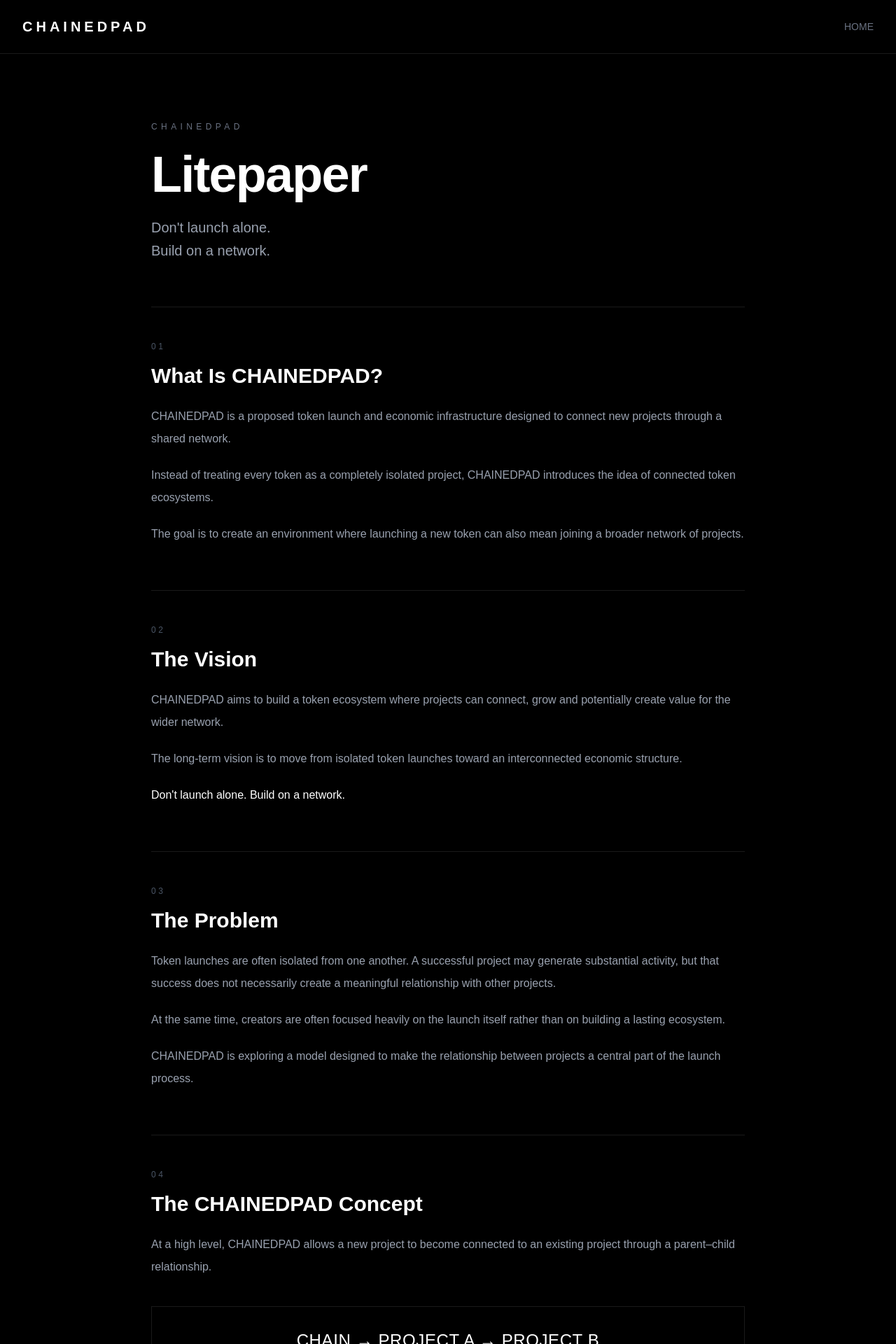
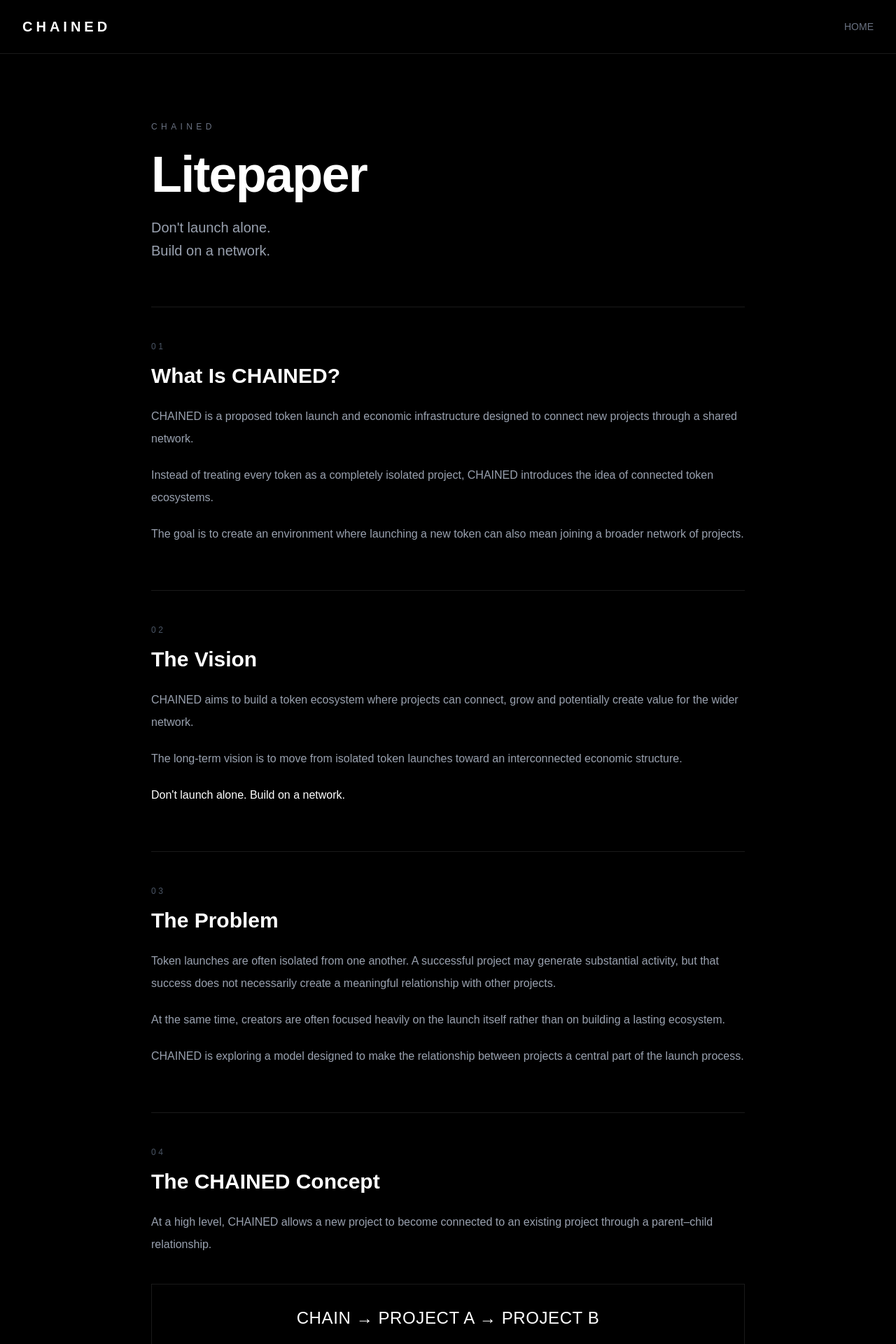
Before and after one commit to yusuffozz/chained-website, a Next.js app: page /litepaper in a window 1280 px wide. Shown: the top 1920 px of the page at 70% size. Built offline with nearby package versions, Linux system fonts and the light colour scheme.

Commit message:
Update brand name

```diff
--- a/app/litepaper/page.tsx
+++ b/app/litepaper/page.tsx
@@ -9,7 +9,7 @@ export default function Litepaper() {
           href="/"
           className="text-xl font-semibold tracking-[0.25em] hover:text-gray-300 transition"
         >
-          CHAINEDPAD
+          CHAINED
         </a>
 
         <a
@@ -26,7 +26,7 @@ export default function Litepaper() {
       <section className="max-w-4xl mx-auto px-6 pt-24 pb-16">
 
         <p className="text-xs tracking-[0.45em] text-gray-500 mb-6">
-          CHAINEDPAD
+          CHAINED
         </p>
 
         <h1 className="text-5xl md:text-7xl font-bold tracking-tight">
@@ -54,20 +54,20 @@ export default function Litepaper() {
           </p>
 
           <h2 className="text-2xl md:text-3xl font-semibold mb-6">
-            What Is CHAINEDPAD?
+            What Is CHAINED?
           </h2>
 
           <div className="space-y-5 text-gray-400 leading-8">
 
             <p>
-              CHAINEDPAD is a proposed token launch and economic
+              CHAINED is a proposed token launch and economic
               infrastructure designed to connect new projects through
               a shared network.
             </p>
 
             <p>
               Instead of treating every token as a completely isolated
-              project, CHAINEDPAD introduces the idea of connected
+              project, CHAINED introduces the idea of connected
               token ecosystems.
             </p>
 
@@ -96,7 +96,7 @@ export default function Litepaper() {
           <div className="space-y-5 text-gray-400 leading-8">
 
             <p>
-              CHAINEDPAD aims to build a token ecosystem where
+              CHAINED aims to build a token ecosystem where
               projects can connect, grow and potentially create value
               for the wider network.
             </p>
@@ -142,7 +142,7 @@ export default function Litepaper() {
             </p>
 
             <p>
-              CHAINEDPAD is exploring a model designed to make the
+              CHAINED is exploring a model designed to make the
               relationship between projects a central part of the
               launch process.
             </p>
@@ -160,13 +160,13 @@ export default function Litepaper() {
           </p>
 
           <h2 className="text-2xl md:text-3xl font-semibold mb-6">
-            The CHAINEDPAD Concept
+            The CHAINED Concept
           </h2>
 
           <div className="space-y-5 text-gray-400 leading-8">
 
             <p>
-              At a high level, CHAINEDPAD allows a new project to
+              At a high level, CHAINED allows a new project to
               become connected to an existing project through a
               parent–child relationship.
             </p>
@@ -220,7 +220,7 @@ export default function Litepaper() {
             </p>
 
             <p>
-              CHAINEDPAD is designed around the possibility that
+              CHAINED is designed around the possibility that
               these connections can create a network effect over time.
             </p>
 
@@ -244,7 +244,7 @@ export default function Litepaper() {
 
             <p>
               CHAIN is intended to serve as the foundational asset
-              of the CHAINEDPAD ecosystem and the root of the broader
+              of the CHAINED ecosystem and the root of the broader
               network.
             </p>
 
@@ -277,7 +277,7 @@ export default function Litepaper() {
           <div className="space-y-5 text-gray-400 leading-8">
 
             <p>
-              CHAINEDPAD aims to create incentives that extend beyond
+              CHAINED aims to create incentives that extend beyond
               the initial token launch.
             </p>
 
@@ -311,7 +311,7 @@ export default function Litepaper() {
           <div className="space-y-5 text-gray-400 leading-8">
 
             <p>
-              CHAINEDPAD is currently an early-stage concept.
+              CHAINED is currently an early-stage concept.
             </p>
 
             <p>
@@ -414,7 +414,7 @@ export default function Litepaper() {
           <div className="space-y-5 text-gray-400 leading-8">
 
             <p>
-              CHAINEDPAD is an early-stage project and there is no
+              CHAINED is an early-stage project and there is no
               guarantee that the proposed architecture will be
               developed, launched or achieve product-market fit.
             </p>
@@ -455,7 +455,7 @@ export default function Litepaper() {
           <div className="space-y-5 text-gray-400 leading-8">
 
             <p>
-              CHAINEDPAD is exploring a simple idea:
+              CHAINED is exploring a simple idea:
             </p>
 
             <p className="text-2xl md:text-3xl text-white font-semibold leading-relaxed">
@@ -486,7 +486,7 @@ export default function Litepaper() {
         <div className="border-t border-white/10 pt-16 text-center">
 
           <h2 className="text-3xl md:text-5xl font-bold tracking-tight">
-            CHAINEDPAD
+            CHAINED
           </h2>
 
           <p className="mt-5 text-gray-500 tracking-[0.25em] text-sm">
@@ -502,7 +502,7 @@ export default function Litepaper() {
       <footer className="border-t border-white/10 px-8 py-8 text-center">
 
         <p className="text-xs text-gray-600 tracking-[0.25em]">
-          CHAINEDPAD · LITEPAPER v0.2 · 2026
+          CHAINED · LITEPAPER v0.2 · 2026
         </p>
 
       </footer>
--- a/app/page.tsx
+++ b/app/page.tsx
@@ -8,7 +8,7 @@ export default function Home() {
           href="/"
           className="text-xl font-semibold tracking-[0.25em]"
         >
-          CHAINEDPAD
+          CHAINED
         </a>
 
         <a
@@ -32,7 +32,7 @@ export default function Home() {
           </p>
 
           <h1 className="text-6xl md:text-8xl font-bold tracking-tight">
-            CHAINEDPAD
+            CHAINED
           </h1>
 
           <p className="mt-8 text-xl md:text-2xl text-gray-400">
@@ -78,7 +78,7 @@ export default function Home() {
 
       {/* FOOTER */}
       <footer className="px-8 py-6 text-center text-xs text-gray-600 tracking-widest">
-        CHAINEDPAD · 2026
+        CHAINED · 2026
       </footer>
 
     </main>
```
